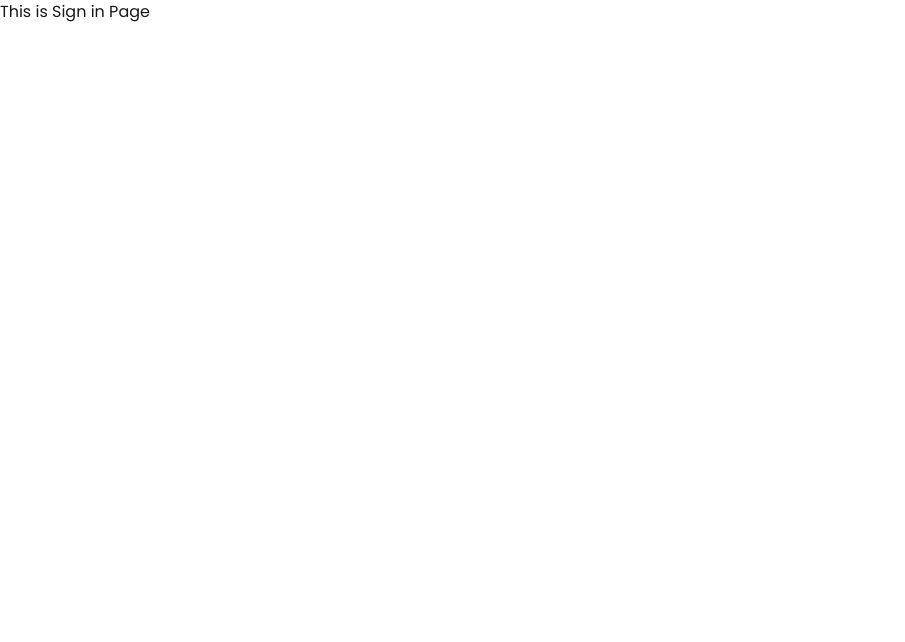
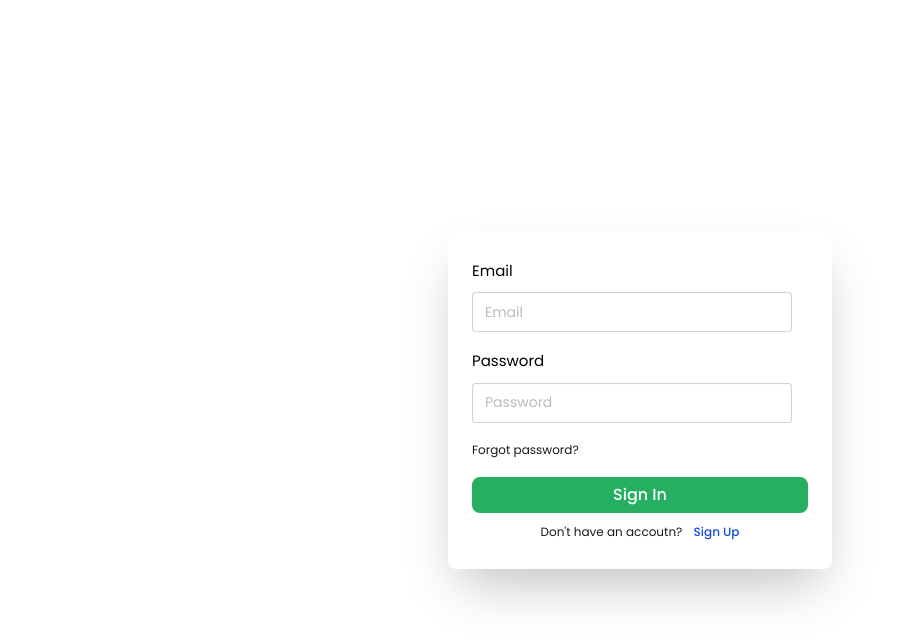
Before and after one commit to aspinchakma/WorkScout-Client, a React (Vite) app: page /signin in a window 1280 px wide. Shown: the top 642 px of the page, without its empty margins (0-905 px from the left). Built offline with nearby package versions, Linux system fonts and the light colour scheme; no server answers.

Commit message:
finished sign in page

```diff
--- a/src/Components/SignIn.jsx
+++ b/src/Components/SignIn.jsx
@@ -1,7 +1,106 @@
+import { useContext } from "react";
+import { Link } from "react-router-dom";
+import Swal from "sweetalert2";
+import AuthContext from "../Context/AuthContex";
 const SignIn = () => {
+  const { signInUser, setUser } = useContext(AuthContext);
+  const handleSignIn = (e) => {
+    e.preventDefault();
+    const email = e.target.email.value;
+    const password = e.target.password.value;
+    signInUser(email, password)
+      .then((result) => {
+        if (result.user.email) {
+          // load data from server
+          fetch(`http://localhost:5000/user/${email}`)
+            .then((res) => res.json())
+            .then((data) => {
+              if (data._id) {
+                setUser(data);
+                Swal.fire({
+                  title: "Successfully Login!",
+                  icon: "success",
+                  draggable: true,
+                  customClass: {
+                    title: "my-swal-title",
+                  },
+                });
+
+                // reset form
+                e.target.reset();
+              }
+            })
+            .catch((err) => {
+              if (err.code) {
+                Swal.fire({
+                  icon: "error",
+                  title: "Provide Correct Information!",
+                  customClass: {
+                    title: "my-swal-title",
+                  },
+                });
+              }
+            });
+        }
+      })
+      .catch((err) => {
+        if (err.code === "auth/invalid-credential") {
+          Swal.fire({
+            icon: "error",
+            title: "Provide Correct Information!",
+            customClass: {
+              title: "my-swal-title",
+            },
+          });
+        } else if (err.code === "auth/too-many-requests") {
+          Swal.fire({
+            icon: "error",
+            title: "Too Many Request!",
+            customClass: {
+              title: "my-swal-title",
+            },
+          });
+        }
+      });
+  };
   return (
-    <div>
-      <h2>This is Sign in Page</h2>
+    <div className="w-[90%] lg:w-[77%] mx-auto min-h-screen flex items-center justify-center">
+      <div className="card bg-base-100 w-full max-w-sm shrink-0 shadow-2xl">
+        <div className="card-body">
+          <form onSubmit={handleSignIn} className="fieldset">
+            <label className="label text-black text-[15px] mb-1">Email</label>
+            <input
+              type="email"
+              className="input outline-0 text-[#777] mb-3"
+              placeholder="Email"
+              name="email"
+              required
+            />
+            <label className="label text-black text-[15px] mb-1">
+              Password
+            </label>
+            <input
+              type="password"
+              className="input outline-0 text-[#777] mb-3"
+              placeholder="Password"
+              name="password"
+              required
+            />
+            <div>
+              <a className="link link-hover">Forgot password?</a>
+            </div>
+            <button className="bg-[#26ae61] w-full py-1 mt-3 rounded-lg font-medium text-white border-[#26ae61] border-2 hover:bg-white hover:text-[#26ae61] duration-500 text-[16px] cursor-pointer">
+              Sign In
+            </button>
+            <p className="text-center mt-1">
+              Don't have an accoutn?{" "}
+              <Link className="text-blue-700 font-medium ml-2" to={`/signup`}>
+                Sign Up
+              </Link>
+            </p>
+          </form>
+        </div>
+      </div>
     </div>
   );
 };
--- a/src/Components/Signup.jsx
+++ b/src/Components/Signup.jsx
@@ -12,7 +12,7 @@ const Signup = () => {
     email: "",
     password: "",
     ratePerHour: "",
-    bid: [],
+    tasks: [],
     company: [],
     skills: [],
     photo: "",
@@ -82,7 +82,7 @@ const Signup = () => {
                   email: userInfo.email,
                   password: userInfo.password,
                   ratePerHour: userInfo.ratePerHour,
-                  bid: userInfo.bid,
+                  tasks: userInfo.tasks,
                   company: userInfo.company,
                   skills: userInfo.skills,
                   photo: profileIMGBB,
@@ -169,6 +169,8 @@ const Signup = () => {
       }
     } catch (error) {
       console.log(error.code);
+      Swal.close();
+    } finally {
       Swal.close();
     }
   };
--- a/src/Context/AuthProvider.jsx
+++ b/src/Context/AuthProvider.jsx
@@ -1,4 +1,7 @@
-import { createUserWithEmailAndPassword } from "firebase/auth";
+import {
+  createUserWithEmailAndPassword,
+  signInWithEmailAndPassword,
+} from "firebase/auth";
 import { useState } from "react";
 import { auth } from "../firebase/firebase.init";
 import AuthContext from "./AuthContex";
@@ -10,11 +13,16 @@ const AuthProvider = ({ children }) => {
   const creatingUser = (email, password) => {
     return createUserWithEmailAndPassword(auth, email, password);
   };
+  const signInUser = (email, password) => {
+    return signInWithEmailAndPassword(auth, email, password);
+  };
   const userInfo = {
     name: "Aspin Chakma",
     creatingUser,
     setUser,
+    signInUser,
   };
+  console.log(user);
   return (
     <AuthContext.Provider value={userInfo}>{children}</AuthContext.Provider>
   );
```
